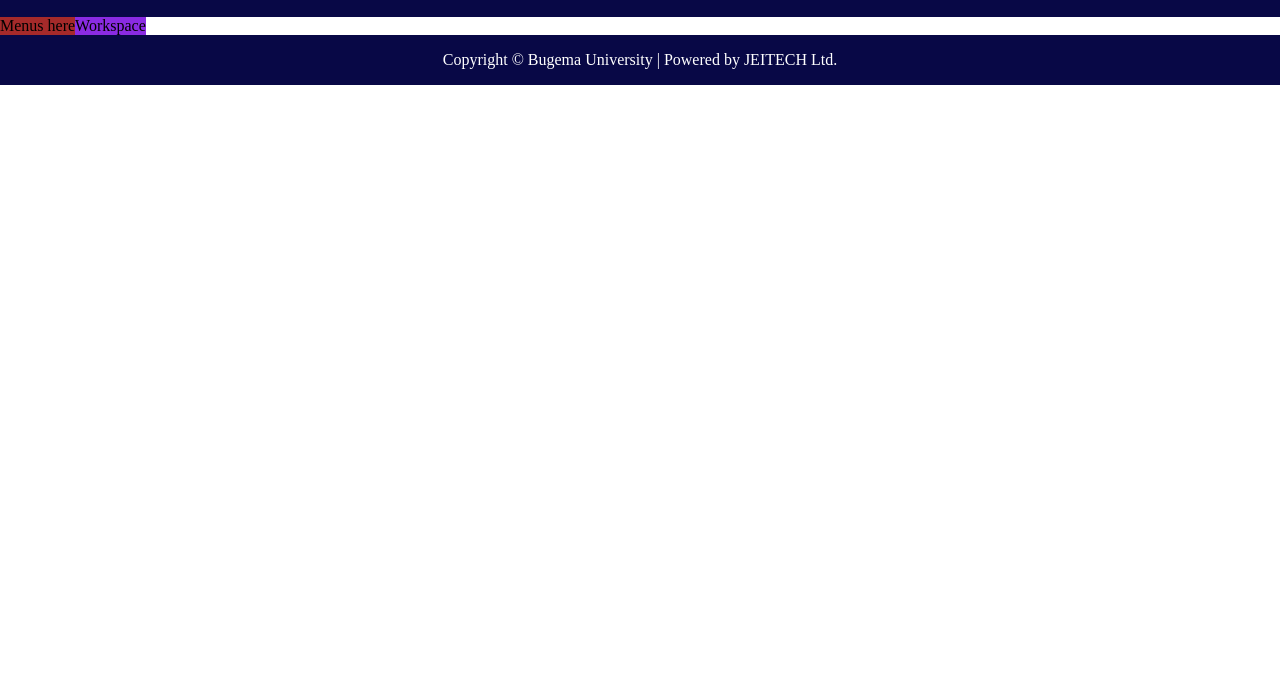
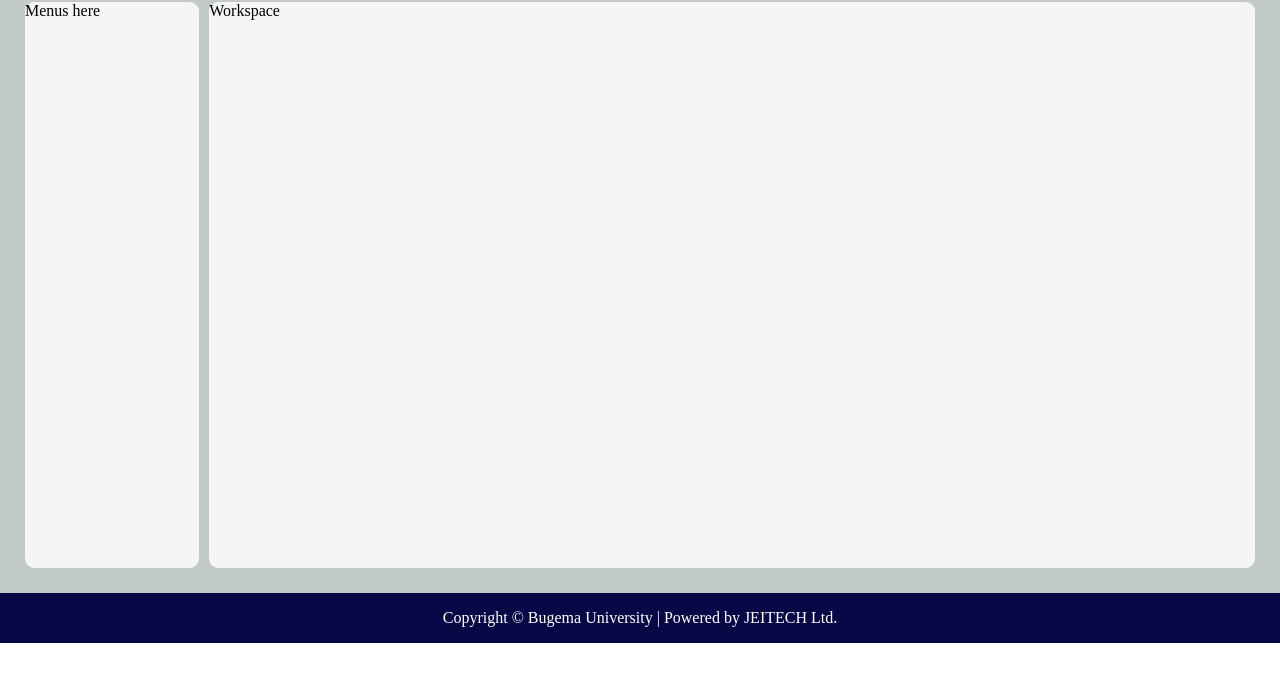
Before and after one commit to Jeiff-Mukuye/Employee-Record-System, a plain HTML site: page index.html in a window 1280 px wide. Shown: the part 103-800 px from the top of the page. Drawn offline with Linux system fonts and the light colour scheme.

Commit message:
color design of mid-section

```diff
--- a/style.css
+++ b/style.css
@@ -1,10 +1,10 @@
 /*General CSS*/
 body {
-    margin: 0;
-    padding: 0;
     display: flex;
     flex-direction: column;
     flex: 1;
+    margin: 0;
+    height: 100%;
 
 }
 /*top-section*/
@@ -18,20 +18,31 @@ body {
 .top-banner {
     display: flex;
     justify-content: space-between;
-    padding: 20px;
+
 }
 /*menu and workspace*/
 .mid-section {
     display: flex;
+    height: 72vh;
+    padding: 20px;
+    background-color: rgb(195, 202, 202);
+    margin: 0;
 
 }
 /*menus-section*/
 .side-bar {
-    background-color:brown;
+    background-color:whitesmoke;
+    width: 200px;
+    margin: 5px;
+    border-radius: 9px;
+
 }
 /*body-section*/
 .content {
-    background-color: blueviolet;
+    background-color:whitesmoke;
+    width: 1200px;
+    margin: 5px;
+    border-radius: 9px;
 }
 /*footer-section*/
 .footer {
```
